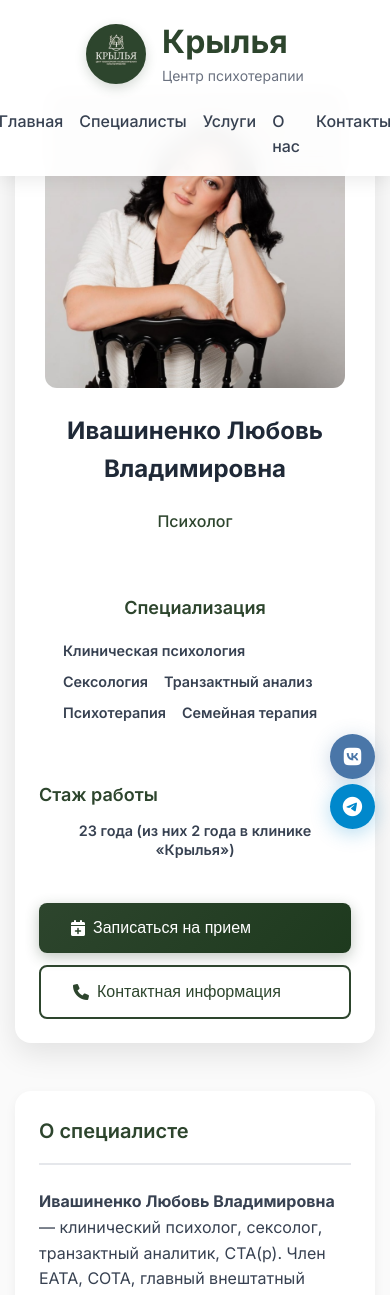
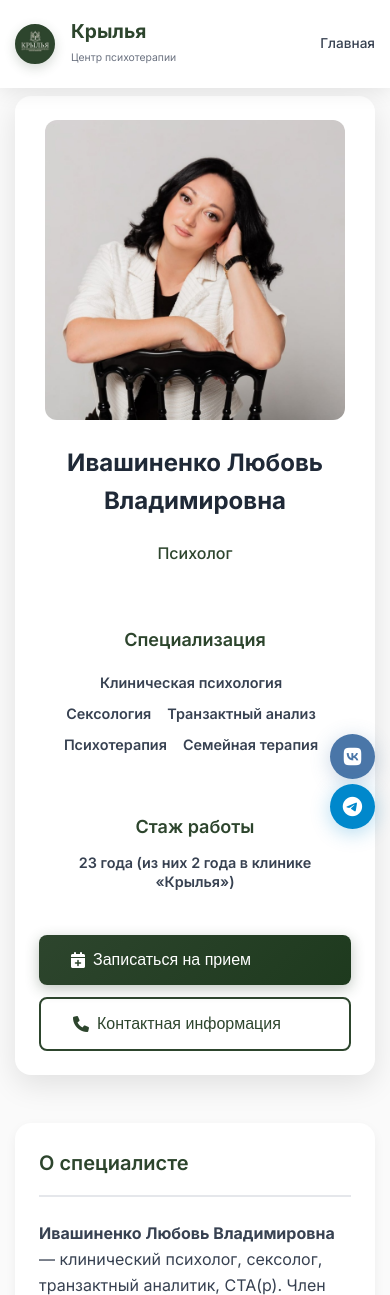
Before and after one commit to googleplexplex/cryilia-app, a Flask app: page /specialist/ivashinenko-lyubov-vladimirovna in a window 390 px wide. Shown: the top 1295 px of the page. Run offline with Flask 3, Linux system fonts and the light colour scheme.

Commit message:
Site updates (Mobile version)

```diff
--- a/static/css/modules/base.css
+++ b/static/css/modules/base.css
@@ -27,6 +27,19 @@ html {
     scrollbar-width: none;
     scroll-padding-top: 80px;
     scroll-behavior: smooth;
+}
+
+/* Увеличиваем отступ для мобильных устройств */
+@media (max-width: 768px) {
+    html {
+        scroll-padding-top: 100px;
+    }
+}
+
+@media (max-width: 480px) {
+    html {
+        scroll-padding-top: 120px;
+    }
 }
 
 body::-webkit-scrollbar {
--- a/static/css/modules/header.css
+++ b/static/css/modules/header.css
@@ -94,8 +94,10 @@
     align-items: center;
 }
 
-/* Промежуточная адаптивность для шапки */
-@media (max-width: 950px) {
+/* Адаптивность для шапки - поэтапное скрытие кнопок справа налево */
+
+/* 1. Скрываем кнопку записи */
+@media (max-width: 940px) {
     .header__auth {
         display: none;
     }
@@ -103,15 +105,120 @@
     .nav {
         gap: 1.5rem;
     }
+
+    /* Уменьшаем логотип на планшетах */
+    .logo__image {
+        width: 50px;
+        height: 50px;
+    }
+
+    .logo__title {
+        font-size: 1.5rem;
+    }
+
+    .logo__subtitle {
+        font-size: 0.75rem;
+    }
+
+    .nav__link {
+        font-size: 0.9rem;
+    }
 }
 
-@media (max-width: 768px) {
-    .header__content {
-        flex-direction: column;
-        gap: 1rem;
+/* 2. Скрываем "Контакты" */
+@media (max-width: 680px) {
+    .nav__link[href="/#contacts"] {
+        display: none;
+    }
+}
+
+/* 3. Скрываем "О нас" */
+@media (max-width: 600px) {
+    .nav__link[href="/#about"] {
+        display: none;
+    }
+
+    /* Еще больше уменьшаем логотип */
+    .logo__image {
+        width: 45px;
+        height: 45px;
+    }
+
+    .logo__title {
+        font-size: 1.3rem;
+    }
+
+    .logo__subtitle {
+        font-size: 0.7rem;
+    }
+}
+
+/* 4. Скрываем "Услуги" */
+@media (max-width: 520px) {
+    .nav__link[href="/#services"] {
+        display: none;
+    }
+}
+
+/* 5. Скрываем "Специалисты" */
+@media (max-width: 450px) {
+    .nav__link[href="/specialists"] {
+        display: none;
     }
 
     .nav {
         gap: 1rem;
     }
+
+    /* Минимальный размер логотипа на телефонах */
+    .logo__image {
+        width: 40px;
+        height: 40px;
+        border-width: 2px;
+    }
+
+    .logo__title {
+        font-size: 1.2rem;
+    }
+
+    .logo__subtitle {
+        font-size: 0.65rem;
+    }
+
+    .nav__link {
+        font-size: 0.85rem;
+    }
 }
+
+/* 6. Для очень маленьких экранов центрируем логотип */
+@media (max-width: 280px) {
+    .header__content {
+        flex-direction: column;
+        gap: 0.75rem;
+        padding: 0.75rem 0;
+        text-align: center;
+    }
+
+    .logo {
+        justify-content: center;
+        gap: 0.5rem;
+    }
+
+    .nav {
+        justify-content: center;
+        gap: 0.75rem;
+    }
+
+    .logo__image {
+        width: 35px;
+        height: 35px;
+    }
+
+    .logo__title {
+        font-size: 1.1rem;
+    }
+
+    .logo__subtitle {
+        font-size: 0.6rem;
+    }
+}
--- a/static/css/modules/specialists.css
+++ b/static/css/modules/specialists.css
@@ -184,7 +184,7 @@
 
 /* Specialist Detail Page */
 .specialist-detail {
-    padding: 10rem 0 6rem 0;
+    padding: 8rem 0 6rem 0;
     background: #fafafa;
     min-height: 100vh;
 }
@@ -280,6 +280,28 @@
     display: flex;
     flex-wrap: wrap;
     gap: 0.5rem;
+    justify-content: flex-start;
+}
+
+/* На мобильных устройствах центрируем теги */
+@media (max-width: 768px) {
+    .specialization-tags {
+        justify-content: center;
+    }
+
+    .specialist-detail__specializations h3 {
+        text-align: center;
+    }
+
+    /* Центрируем стаж работы */
+    .specialist-detail__experience {
+        justify-content: center;
+        align-items: center;
+    }
+
+    .specialist-detail__experience .experience-item {
+        align-items: center;
+    }
 }
 
 .specialization-tag {
@@ -507,7 +529,7 @@
 
 /* All Specialists Page */
 .all-specialists {
-    padding: 10rem 0 6rem 0;
+    padding: 8rem 0 6rem 0;
     background: #fafafa;
     min-height: 100vh;
 }
@@ -557,11 +579,24 @@
 /* Back to Main Section */
 .back-to-main {
     position: relative;
-    min-height: 70vh;
+    min-height: calc(100vh - 100px - 130px);
     display: flex;
     align-items: center;
     background: linear-gradient(135deg, #2D452D 0%, #1e3a1e 100%);
     overflow: hidden;
+}
+
+/* Для мобильных устройств учитываем большую шапку */
+@media (max-width: 768px) {
+    .back-to-main {
+        min-height: calc(100vh - 120px - 180px);
+    }
+}
+
+@media (max-width: 480px) {
+    .back-to-main {
+        min-height: calc(100vh - 140px - 200px);
+    }
 }
 
 .back-to-main__background {
@@ -630,6 +665,14 @@
 
 /* Responsive Design for Specialist Pages */
 @media (max-width: 768px) {
+    .specialist-detail {
+        padding-top: 7rem;
+    }
+
+    .all-specialists {
+        padding-top: 7rem;
+    }
+
     .specialist-detail__header {
         grid-template-columns: 1fr;
         gap: 2rem;
@@ -643,10 +686,6 @@
     }
 
     .specialist-detail__actions {
-        justify-content: center;
-    }
-
-    .specialist-detail__specializations {
         justify-content: center;
     }
 
@@ -700,7 +739,7 @@
     }
 
     .back-to-main {
-        min-height: 60vh;
+        /* Наследуется из основного правила */
     }
 
     .back-to-main__title {
@@ -720,11 +759,11 @@
 
 @media (max-width: 480px) {
     .specialist-detail {
-        padding: 4rem 0;
+        padding: 6rem 0 4rem 0;
     }
 
     .all-specialists {
-        padding: 8rem 0 4rem 0;
+        padding: 6rem 0 4rem 0;
     }
 
     .specialist-detail__header {
@@ -780,7 +819,7 @@
     }
 
     .back-to-main {
-        min-height: 50vh;
+        /* Наследуется из основного правила */
     }
 
     .back-to-main__title {
--- a/templates/components/footer.html
+++ b/templates/components/footer.html
@@ -9,12 +9,6 @@
                     <h3>Крылья</h3>
                     <p>Центр психотерапии и психологического консультирования</p>
                 </div>
-            </div>
-            <div class="footer__links">
-                <a href="/specialists">Специалисты</a>
-                <a href="/#services">Услуги</a>
-                <a href="/#about">О нас</a>
-                <a href="/#contacts">Контакты</a>
             </div>
         </div>
         <div class="footer__bottom">
```
Also changed, not shown: 1 other file.
